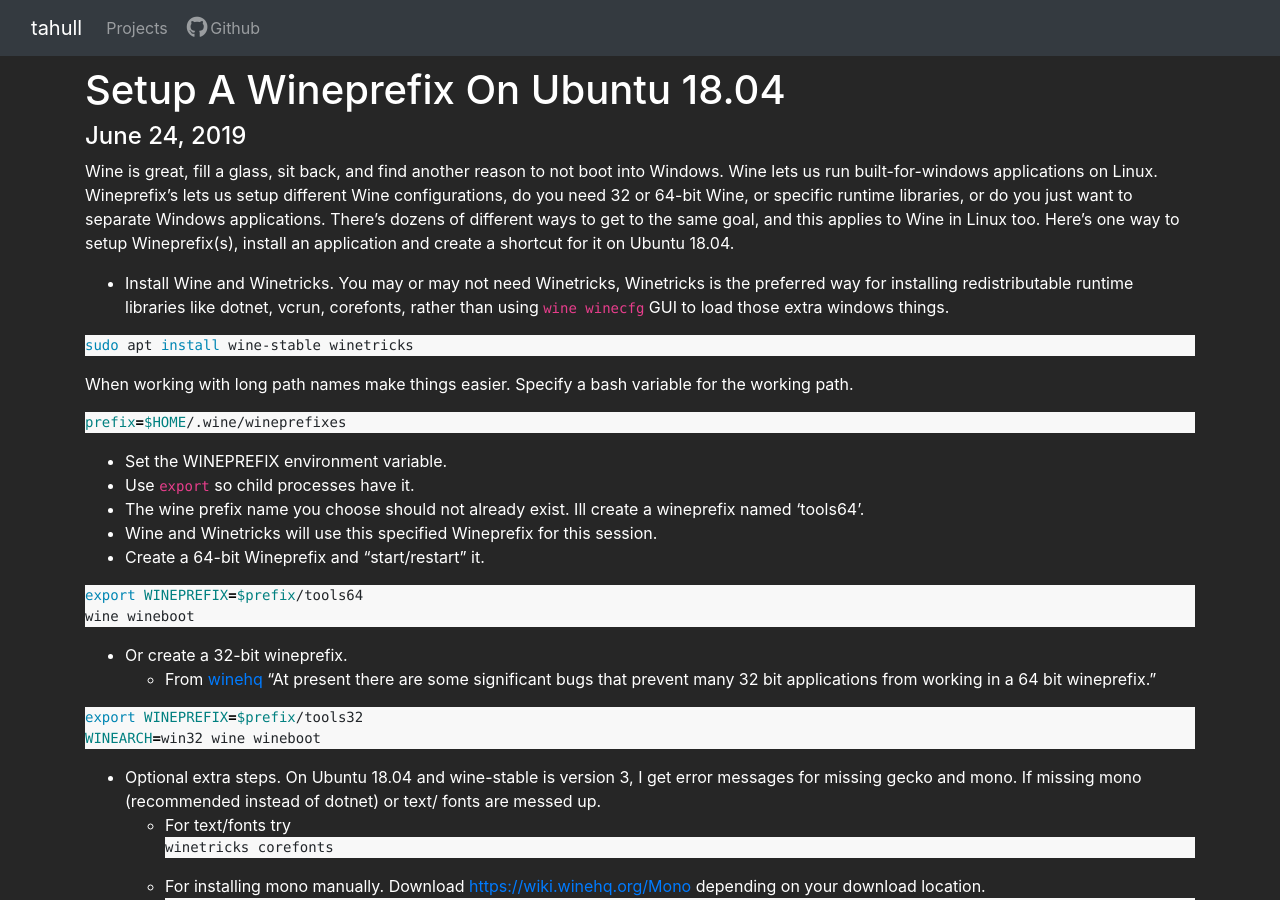
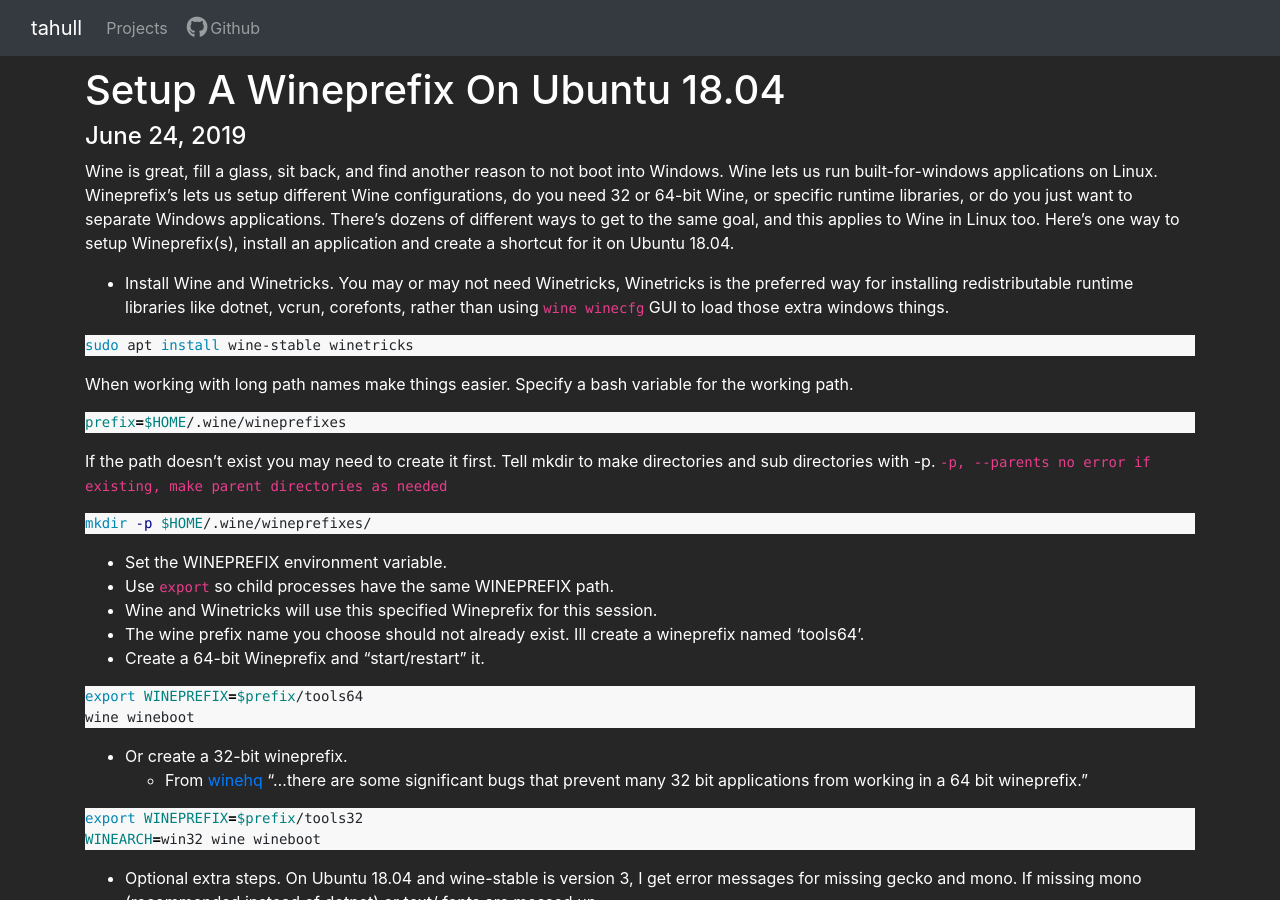
Before and after one commit to tahull/tahull.github.io, a Jekyll site: the page built from _posts/blog/2019-06-24-setup-a-wineprefix-on-ubuntu-18.04.md, in a window 1280 px wide and 900 px high. Built offline with Jekyll 4.4.1, drawn with Linux system fonts in a browser that asks for light colours; nearby versions of some CDN libraries.

Commit message:
new post and update

````diff
--- a/_posts/blog/2019-06-24-setup-a-wineprefix-on-ubuntu-18.04.md
+++ b/_posts/blog/2019-06-24-setup-a-wineprefix-on-ubuntu-18.04.md
@@ -19,10 +19,16 @@
 ```bash
 prefix=$HOME/.wine/wineprefixes
 ```
+
+If the path doesn't exist you may need to create it first. Tell mkdir to make directories and sub directories with -p. `-p, --parents     no error if existing, make parent directories as needed`
+```bash
+mkdir -p $HOME/.wine/wineprefixes/
+```
+
 - Set the WINEPREFIX environment variable.
-- Use `export` so child processes have it.
+- Use `export` so child processes have the same WINEPREFIX path.
+- Wine and Winetricks will use this specified Wineprefix for this session.
 - The wine prefix name you choose should not already exist. Ill create a wineprefix named 'tools64'.
-- Wine and Winetricks will use this specified Wineprefix for this session.
 - Create a 64-bit Wineprefix and "start/restart" it.
 
 ```bash
@@ -30,7 +36,7 @@
 wine wineboot
 ```
 - Or create a 32-bit wineprefix.
-  - From [winehq](https://wiki.winehq.org/FAQ#How_do_I_create_a_32_bit_wineprefix_on_a_64_bit_system.3F) "At present there are some significant bugs that prevent many 32 bit applications from working in a 64 bit wineprefix."
+  - From [winehq](https://wiki.winehq.org/FAQ#How_do_I_create_a_32_bit_wineprefix_on_a_64_bit_system.3F) "...there are some significant bugs that prevent many 32 bit applications from working in a 64 bit wineprefix."
 
 ```bash
 export WINEPREFIX=$prefix/tools32
````
Also changed, not shown: _posts/blog/2020-05-26-import-third-party-part-into-ltspice.md (added, +46 -0 lines), Gemfile.lock, images/blog/ltspice/command-include.jpg (added), images/blog/ltspice/dl-subckt.jpg (added), images/blog/ltspice/final-run.jpg (added), images/blog/ltspice/opamp2-attribute-change.jpg (added), images/blog/ltspice/opamp2-attribute.jpg (added), images/blog/ltspice/opamp2.jpg (added), images/blog/ltspice/spice-netlist.jpg (added).
